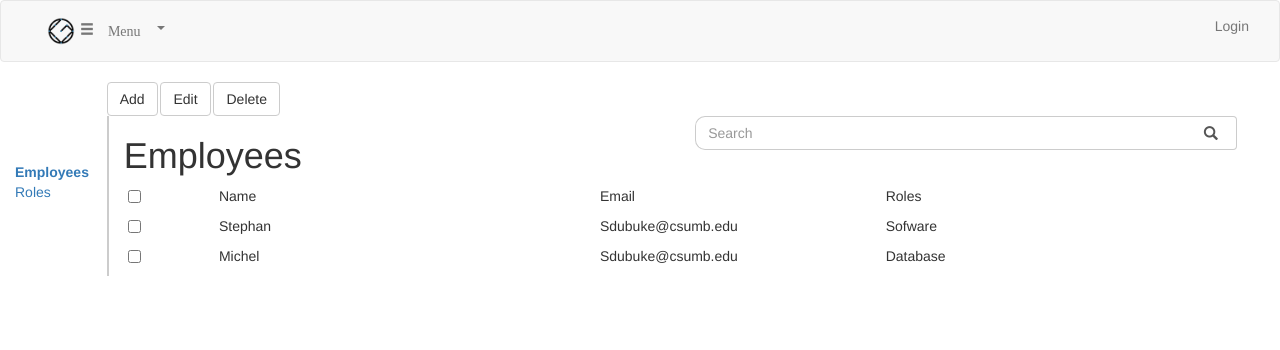
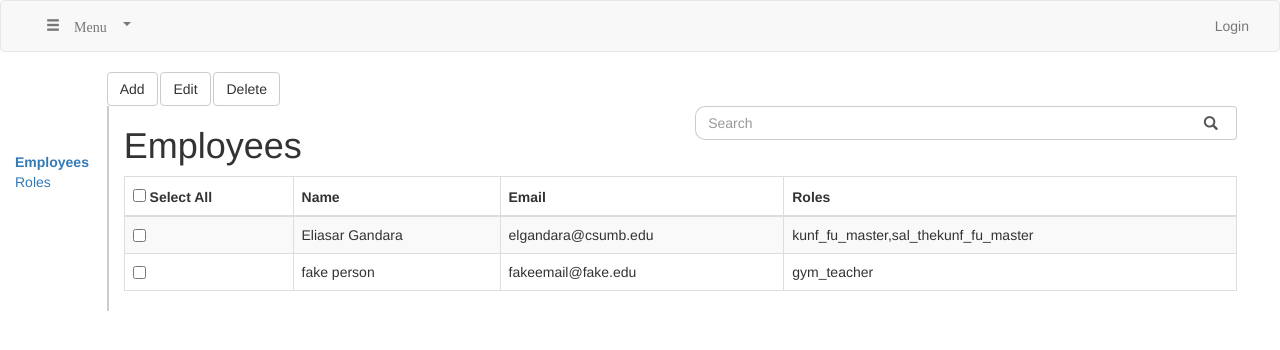
Before and after one commit to CSUMB-SP17-CST499/Group-Assignment-Tool, a Flask app: page /employee in a window 1280 px wide. Shown: the top 350 px of the page. Run offline with Flask 2, Linux system fonts and the light colour scheme; some libraries are stand-ins or nearby versions.

Commit message:
Adding js to show employees on the employees table in the employees page

```diff
--- /dev/null
+++ b/static/js/employees.js
@@ -0,0 +1,91 @@
+// JavaScript File
+
+
+
+$(document).ready(function(){
+
+    var employees_json = '{"employees": [{"roles": [{"role_id": 11111, "name": "kunf_fu_master", "description": "kung fu fighting"},{"role_id": 11112, "name": "sal_thekunf_fu_master", "description": "sal is kung fu fighting"}], "first_name": "Eliasar", "email": "elgandara@csumb.edu", "last_name": "Gandara"}, {"roles": [{"role_id": 22222, "name": "gym_teacher", "description": "teach gym"}], "first_name": "fake", "email": "fakeemail@fake.edu", "last_name": "person"}]}'
+    var json = JSON.parse(employees_json);
+    var table = $('#employees-table')[0]; // Get table from html
+    var tableRows = (json.employees.length >= 10) ? 10 : json.employees.length;
+    console.log(tableRows);
+
+    loadTable(table, tableRows);
+    displayEmployees(table, json)
+
+    function displayEmployees(table, json) {
+        if (json['employees']) {
+            var employees = json['employees'];
+
+            for (var index = 0; index < employees.length; index++) {
+                var employee = employees[index];
+
+                var role_names = getEmployeeRoles(employee);
+
+
+                table.rows[index + 1].cells[1].innerHTML = employee['first_name'] + " " + employee['last_name'];//name
+                table.rows[index + 1].cells[2].innerHTML = employee['email'];//email
+                table.rows[index + 1].cells[3].innerHTML = role_names;//Role
+            }
+        }
+    }
+
+    function getEmployeeRoles(employee) {
+        var roles = employee["roles"];
+        var role_names = [];
+
+        for(var index = 0;  index < roles.length; index++){
+
+        role_names.push(roles[index]["name"])
+
+        }
+        return role_names
+
+    }
+
+    function loadTable(table, tableRows) {
+
+        var column_amt = 4;
+
+        var inner_table = "";
+        var row = 0;
+
+
+        inner_table = "<thead><tr><th> <input id='all-checkbox' type='checkbox' name= '' /> Select All </th><th>Name</th><th>Email</th><th>Roles</th></tr></thead>"
+        inner_table += "<tbody>"
+        for (; row < tableRows; row++){
+
+            inner_table += "<tr>";
+            var col = 0;
+            for(;col < column_amt;col++ ){
+                inner_table += "<td><input class='checkbox' type='checkbox' name='' /></td>";
+            }
+            inner_table += "</tr>";
+        }
+        inner_table += "</tbody>"
+        $(table).append(inner_table);
+    }
+
+    $('#all-checkbox').on('click', function(e) {
+        var checkboxes = $('.checkbox');
+        if (this.checked) {
+            for (var i = 0; i < checkboxes.length; i++) {
+                if (checkboxes[i].type == 'checkbox') {
+                    checkboxes[i].checked = true;
+                }
+         }
+        }
+        else {
+            for (var i = 0; i < checkboxes.length; i++) {
+                if (checkboxes[i].type == 'checkbox') {
+                    checkboxes[i].checked = false;
+                }
+         }
+        }
+    });
+
+    function clearTable(table) {
+
+    }
+
+});
--- a/templates/base.html
+++ b/templates/base.html
@@ -33,7 +33,6 @@
           <ul class="nav navbar-nav">
             <li class="dropdown">
               <a href="#" class="dropdown-toggle" data-toggle="dropdown" role="button" aria-haspopup="true" aria-expanded="false">
-                <img src="../static/logos/Three.png" style="width: 30px; height: 30px; vertical-align: middle;"/>
               <span class="glyphicon glyphicon-menu-hamburger"> Menu <span class="caret"></span></a>
               <ul class="dropdown-menu">
                 <li><a href="/add">Create</a></li>
--- a/templates/employee.html
+++ b/templates/employee.html
@@ -34,53 +34,19 @@
     </div>
     </div>
     </div>
-  <div class="row">
-    <div class="col-sm-1" >
-        <label for="checkbox"></label>
-         <input type="checkbox" value="select" id="Employeepermissions">
-         </label>
+
+
+
+    <script type="text/javascript" src="../static/js/employees.js"></script>
+
+    <div class="table table-striped">
+        <!-- Generating table for user information -->
+       <table class="table table-striped table-bordered table-hover" id="employees-table"></table>
     </div>
-    <div class="col-sm-4">
-      <p>Name</p>
-    </div>
-        <div class="col-sm-3" >
-      <p>Email</p>
-    </div>
-        <div class="col-sm-3" >
-      <p>Roles</p>
-    </div>
-    </div>
-  <div class="row">
-    <div class="col-sm-1" >
-        <label for="checkbox"></label>
-         <input type="checkbox" value="select" id="Employeepermissions">
-         </label>
-    </div>
-    <div class="col-sm-4">
-      <p>Stephan</p>
-    </div>
-        <div class="col-sm-3" >
-      <p>Sdubuke@csumb.edu</p>
-    </div>
-        <div class="col-sm-3" >
-      <p>Sofware</p>
-    </div>
+
+
+
+
   </div>
-    <div class="row">
-    <div class="col-sm-1" >
-        <label for="checkbox"></label>
-         <input type="checkbox" value="select" id="Employeepermissions">
-         </label>
-    </div>
-    <div class="col-sm-4">
-      <p>Michel</p>
-    </div>
-        <div class="col-sm-3" >
-      <p>Sdubuke@csumb.edu</p>
-    </div>
-        <div class="col-sm-3" >
-      <p>Database</p>
-    </div>
-  </div>
-  </div>
+
 {% endblock %}
```
Also changed, not shown: templates/index.html (+6 -16 lines).
